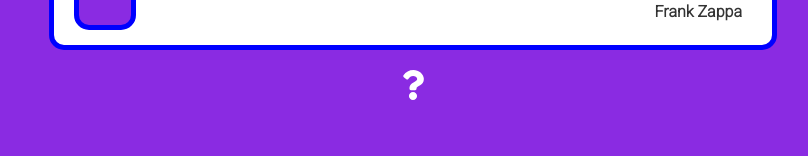
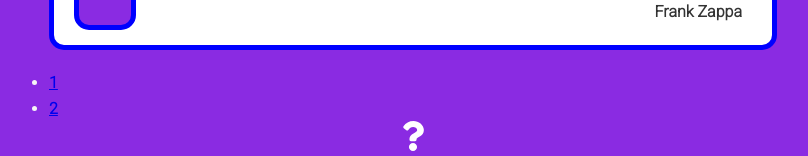
Before and after one commit to VladanStar/QuotesTask, a React (Create React App) app: page / in a window 1280 px wide. Shown: the part 1470-1626 px from the top of the page, without its empty margins (227-1035 px from the left). Before the commit the page ends 1578 px from the top, so only its background shows below. Built offline with nearby package versions, Linux system fonts and the light colour scheme.

Commit message:
Add pagination

```diff
--- /dev/null
+++ b/src/components/Pagination.js
@@ -0,0 +1,25 @@
+import React from 'react';
+
+const Pagination = ({ postsPerPage, totalPosts, paginate }) => {
+  const pageNumbers = [];
+
+  for (let i = 1; i <= Math.ceil(totalPosts / postsPerPage); i++) {
+    pageNumbers.push(i);
+  }
+
+  return (
+    <nav>
+      <ul className='pagination'>
+        {pageNumbers.map(number => (
+          <li key={number} className='page-item'>
+            <a onClick={() => paginate(number)} href='!#' className='page-link'>
+              {number}
+            </a>
+          </li>
+        ))}
+      </ul>
+    </nav>
+  );
+};
+
+export default Pagination;
--- a/src/components/QuotesList.js
+++ b/src/components/QuotesList.js
@@ -1,15 +1,31 @@
 import React from "react";
 import QuotesItem from "./QuotesItem";
+import { useState } from "react";
+import Pagination from "./Pagination";
 
 const QuotesList = ({ quotes }) => {
+  const [currentPage, setCurrentPage] = useState(1);
+  const [postsPerPage] = useState(5);
+
+  const paginate = (pageNumber) => setCurrentPage(pageNumber);
+
   if (!quotes || quotes.length === 0) {
     return <p>No Quotes Yet</p>;
   }
+
+  const indexOfLastPost = currentPage * postsPerPage;
+  const indexOfFirstPost = indexOfLastPost - postsPerPage;
+  const currentPosts = quotes.slice(indexOfFirstPost, indexOfLastPost);
   return (
     <div className="feedback-list">
       {quotes.map((item) => (
         <QuotesItem key={item.id} item={item} />
       ))}
+      <Pagination
+        postsPerPage={postsPerPage}
+        totalPosts={quotes.length}
+        paginate={paginate}
+      />
     </div>
   );
 };
```
